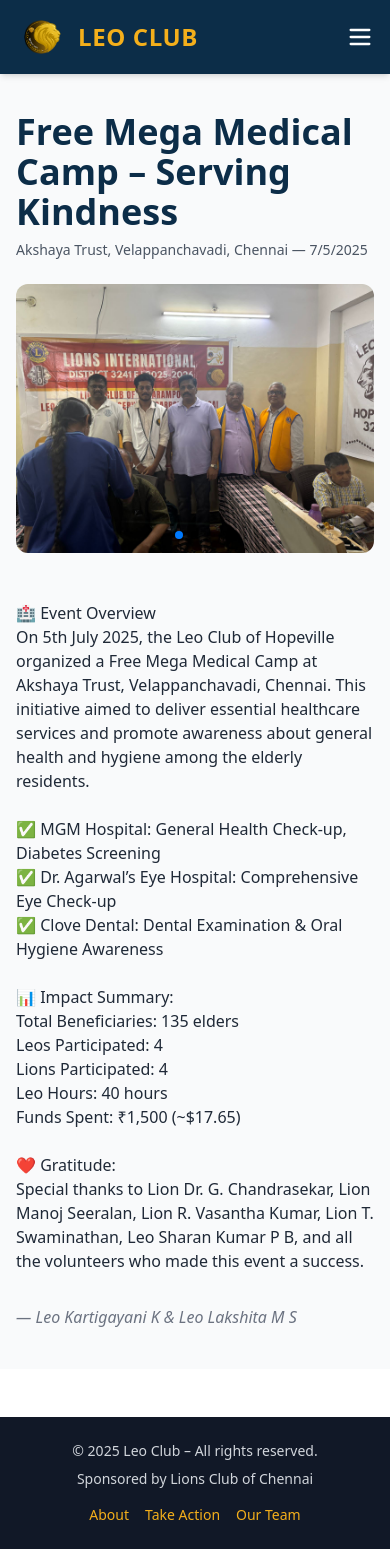
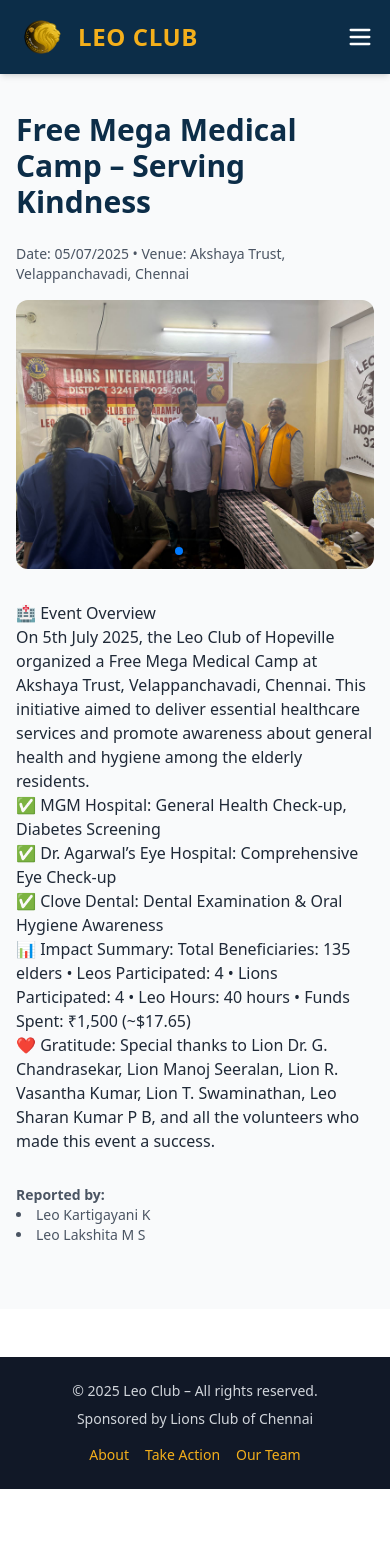
Before and after one commit to spaceathome100/leo-cub-website, a Next.js app in the folder leo-club-website/: page /impact-stories/free-mega-medical-camp in a window 390 px wide. After the commit the page ends 1489 px from the top, so only its background shows below. Built offline with nearby package versions, Linux system fonts and the light colour scheme; grey boxes are pictures that could not be loaded.

Commit message:
Patched the Impact stories page

```diff
--- a/leo-club-website/app/impact-stories/[slug]/page.tsx
+++ b/leo-club-website/app/impact-stories/[slug]/page.tsx
@@ -1,56 +1,25 @@
-"use client";
-
 import stories from "../stories";
 import { notFound } from "next/navigation";
-import Image from "next/image";
-import { Swiper, SwiperSlide } from "swiper/react";
-import { Navigation, Pagination } from "swiper/modules";
-import "swiper/css";
-import "swiper/css/navigation";
-import "swiper/css/pagination";
+import { Metadata } from "next";
+import ImpactStoryClient from "@/components/ImpactStoryClient";
 
-export default function ImpactStoryDetail({ params }: { params: { slug: string } }) {
+type Props = {
+    params: {
+        slug: string;
+    };
+};
+
+export function generateMetadata({ params }: Props): Metadata {
+    const story = stories.find((s) => s.slug === params.slug);
+    return {
+        title: story ? `${story.title} | Impact Story` : "Impact Story",
+        description: story?.description || "An inspiring community impact story",
+    };
+}
+
+export default function ImpactStoryDetail({ params }: Props) {
     const story = stories.find((s) => s.slug === params.slug);
     if (!story) return notFound();
 
-    return (
-        <main className="max-w-4xl mx-auto px-4 pt-28 pb-10">
-            <h1 className="text-4xl font-bold mb-2 text-leoBlue">{story.title}</h1>
-            <p className="text-sm text-gray-600 mb-6">
-                {story.location} — {new Date(story.date).toLocaleDateString()}
-            </p>
-
-            {/* Carousel */}
-            <div className="mb-6">
-                <Swiper
-                    spaceBetween={10}
-                    navigation
-                    pagination={{ clickable: true }}
-                    modules={[Navigation, Pagination]}
-                    className="rounded-xl overflow-hidden"
-                >
-                    {story.images.map((img, idx) => (
-                        <SwiperSlide key={idx}>
-                            <div className="relative w-full aspect-[4/3] sm:h-96 bg-white">
-                                <Image
-                                    src={img}
-                                    alt={story.title}
-                                    fill
-                                    className="object-contain bg-white"
-                                />
-                            </div>
-
-                        </SwiperSlide>
-                    ))}
-                </Swiper>
-            </div>
-
-            {/* Full Description */}
-            <article className="prose prose-lg max-w-none text-gray-800 whitespace-pre-line">
-                {story.fullText}
-            </article>
-
-            <p className="mt-8 italic text-gray-500">— {story.author}</p>
-        </main>
-    );
+    return <ImpactStoryClient story={story} />;
 }
--- a/leo-club-website/app/impact-stories/stories.ts
+++ b/leo-club-website/app/impact-stories/stories.ts
@@ -4,7 +4,7 @@ const stories = [
         title: "Hope for Little Heroes",
         location: "Childhood Cancer Hospital, Egmore",
         date: "2025-07-01",
-        author: "Leo Akshaya R G",
+        authors: ["Leo Akshaya R G"],
         description:
             "We brought smiles and support to young cancer warriors with crayons, games, and kindness. 100 children benefited from this beautiful service.",
         images: [
@@ -13,32 +13,23 @@ const stories = [
             "/impact-imgs/hope-3.jpg",
             "/impact-imgs/hope-4.jpg",
         ],
-        fullText: `
-1. Distributed Crayons and Coloring Books: We gifted each child a set of crayons and a coloring book to spark creativity and add color to their day.
-2. Engaged in Fun Games: We organized simple, joyful games to create a lively and cheerful atmosphere for the children.
-3. Heartfelt Conversations: We spent quality time talking and bonding with the children, offering them emotional comfort and companionship.
-4. Spread Positivity and Smiles: Through our presence, laughter, and kind gestures, we aimed to bring happiness, hope, and strength to these brave little warriors.
-
-🗓 Date: 1 July 2025
-🕙 Time: 10:30 AM – 12:30 PM
-📍 Venue: Childhood Cancer Hospital, Egmore
-🎯 Cause: Childhood cancer and humanitarian service
-
-👧 Total Beneficiaries: 100 children
-🧑‍🤝‍🧑 Leos Participated: 13
-⏱ Leo Hours: 26 hours
-💸 Funds Spent: ₹3000
-– 50 pairs of surgical gloves – ₹400
-– 130 crayons – ₹1300
-– 130 colouring books – ₹1300
-    `,
+        content: [
+            "Distributed Crayons and Coloring Books: We gifted each child a set of crayons and a coloring book to spark creativity and add color to their day.",
+            "Engaged in Fun Games: We organized simple, joyful games to create a lively and cheerful atmosphere for the children.",
+            "Heartfelt Conversations: We spent quality time talking and bonding with the children, offering them emotional comfort and companionship.",
+            "Spread Positivity and Smiles: Through our presence, laughter, and kind gestures, we aimed to bring happiness, hope, and strength to these brave little warriors.",
+            "🗓 Date: 1 July 2025 • 🕙 Time: 10:30 AM – 12:30 PM",
+            "📍 Venue: Childhood Cancer Hospital, Egmore • 🎯 Cause: Childhood cancer and humanitarian service",
+            "👧 Total Beneficiaries: 100 children • 🧑‍🤝‍🧑 Leos Participated: 13 • ⏱ Leo Hours: 26 hours",
+            "💸 Funds Spent: ₹3000 – 50 pairs of surgical gloves – ₹400 • 130 crayons – ₹1300 • 130 colouring books – ₹1300",
+        ],
     },
     {
         slug: "free-mega-medical-camp",
         title: "Free Mega Medical Camp – Serving Kindness",
         location: "Akshaya Trust, Velappanchavadi, Chennai",
         date: "2025-07-05",
-        author: "Leo Kartigayani K & Leo Lakshita M S",
+        authors: ["Leo Kartigayani K", "Leo Lakshita M S"],
         description:
             "We provided free general, dental, and eye checkups to 135 elders with support from top hospitals. A true act of community kindness.",
         images: [
@@ -46,54 +37,38 @@ const stories = [
             "/impact-imgs/medical-2.jpg",
             "/impact-imgs/medical-3.jpg",
         ],
-        fullText: `
-🏥 Event Overview
-On 5th July 2025, the Leo Club of Hopeville organized a Free Mega Medical Camp at Akshaya Trust, Velappanchavadi, Chennai. This initiative aimed to deliver essential healthcare services and promote awareness about general health and hygiene among the elderly residents.
+        content: [
+            "🏥 Event Overview",
 
-✅ MGM Hospital: General Health Check-up, Diabetes Screening
-✅ Dr. Agarwal’s Eye Hospital: Comprehensive Eye Check-up
-✅ Clove Dental: Dental Examination & Oral Hygiene Awareness
-
-📊 Impact Summary:
-Total Beneficiaries: 135 elders
-Leos Participated: 4
-Lions Participated: 4
-Leo Hours: 40 hours
-Funds Spent: ₹1,500 (~$17.65)
-
-❤️ Gratitude:
-Special thanks to Lion Dr. G. Chandrasekar, Lion Manoj Seeralan, Lion R. Vasantha Kumar, Lion T. Swaminathan, Leo Sharan Kumar P B, and all the volunteers who made this event a success.
-    `,
+            "On 5th July 2025, the Leo Club of Hopeville organized a Free Mega Medical Camp at Akshaya Trust, Velappanchavadi, Chennai. This initiative aimed to deliver essential healthcare services and promote awareness about general health and hygiene among the elderly residents.",
+            "✅ MGM Hospital: General Health Check-up, Diabetes Screening",
+            "✅ Dr. Agarwal’s Eye Hospital: Comprehensive Eye Check-up",
+            "✅ Clove Dental: Dental Examination & Oral Hygiene Awareness",
+            "📊 Impact Summary: Total Beneficiaries: 135 elders • Leos Participated: 4 • Lions Participated: 4 • Leo Hours: 40 hours • Funds Spent: ₹1,500 (~$17.65)",
+            "❤️ Gratitude: Special thanks to Lion Dr. G. Chandrasekar, Lion Manoj Seeralan, Lion R. Vasantha Kumar, Lion T. Swaminathan, Leo Sharan Kumar P B, and all the volunteers who made this event a success.",
+        ],
     },
     {
         slug: "walk-for-plastic",
         title: "Walk for Plastic – Clean Environment Drive 2025",
         location: "Tower Park, Anna Nagar, Chennai",
         date: "2025-07-06",
-        author: "Leo Shrenica Chawda A",
+        authors: ["Leo Shrenica Chawda A"],
         description:
             "A community-driven plastic clean-up where 12 kg of plastic was collected to promote environmental responsibility and awareness.",
         images: [
             "/impact-imgs/plastic-1.jpg",
             "/impact-imgs/plastic-2.jpg",
+            "/impact-imgs/plastic-3.jpg",
         ],
-        fullText: `
-🌍 Walk for Plastic – Clean Environment Drive 2025
-On 6th July 2025, from 7:30 AM to 10:00 AM, the Leo Club of Hopeville held the “Walk for Plastic” at Anna Nagar Tower Park. As part of the LEO Global Environment Focus, volunteers collected 12 kg of plastic waste and raised awareness on plastic pollution.
-
-📍 Location: Tower Park, Anna Nagar
-🗓 Date: 6 July 2025
-🕘 Time: 7:30 AM – 10:00 AM
-🗑 Plastic Collected: 12 kg
-
-👥 Beneficiaries: 220 people
-🧍 Leos: 4
-🙋 Volunteers: 35
-⏱ Leo Hours: 10
-💸 Funds Spent: ₹400
-
-🤝 Thanks to every Leo, volunteer, and community worker who made a difference. Together we stepped up for the planet.
-    `,
+        content: [
+            "🌍 Walk for Plastic – Clean Environment Drive 2025",
+            "",
+            "On 6th July 2025, from 7:30 AM to 10:00 AM, the Leo Club of Hopeville held the “Walk for Plastic” at Anna Nagar Tower Park. As part of the LEO Global Environment Focus, volunteers collected 12 kg of plastic waste and raised awareness on plastic pollution.",
+            "📍 Location: Tower Park, Anna Nagar • 🗓 Date: 6 July 2025 • 🕘 Time: 7:30 AM – 10:00 AM • 🗑 Plastic Collected: 12 kg",
+            "👥 Beneficiaries: 220 people • 🧍 Leos: 4 • 🙋 Volunteers: 35 • ⏱ Leo Hours: 10 • 💸 Funds Spent: ₹400",
+            "🤝 Thanks to every Leo, volunteer, and community worker who made a difference. Together we stepped up for the planet.",
+        ],
     },
 ];
 
--- /dev/null
+++ b/leo-club-website/components/ImpactStoryClient.tsx
@@ -0,0 +1,87 @@
+"use client";
+
+import Image from "next/image";
+import { Swiper, SwiperSlide } from "swiper/react";
+import { Navigation, Pagination } from "swiper/modules";
+import "swiper/css";
+import "swiper/css/navigation";
+import "swiper/css/pagination";
+
+function formatDate(dateStr: string) {
+    const date = new Date(dateStr);
+    const day = date.getDate().toString().padStart(2, "0");
+    const month = (date.getMonth() + 1).toString().padStart(2, "0");
+    const year = date.getFullYear();
+    return `${day}/${month}/${year}`;
+}
+
+type Story = {
+    title: string;
+    date: string;
+    location: string;
+    images: string[];
+    content?: string[];  // Make optional
+    authors?: string[];
+};
+
+export default function ImpactStoryClient({ story }: { story: Story }) {
+    return (
+        <main className="max-w-4xl mx-auto px-4 pt-28 pb-16">
+            <h1 className="text-3xl sm:text-4xl font-bold text-leoBlue mb-6">{story.title}</h1>
+
+            <p className="text-gray-600 mb-4 text-sm">
+                <span className="font-medium">Date:</span> {formatDate(story.date)} •{" "}
+                <span className="font-medium">Venue:</span> {story.location}
+            </p>
+
+            {/* Image Carousel */}
+            {Array.isArray(story.images) && story.images.length > 0 && (
+                <Swiper
+                    navigation
+                    pagination={{ clickable: true }}
+                    modules={[Navigation, Pagination]}
+                    className="rounded-xl overflow-hidden mb-8"
+                >
+                    {story.images.map((img: string, idx: number) => (
+                        <SwiperSlide key={idx}>
+                            <div className="relative w-full aspect-[4/3] sm:h-96 bg-white">
+                                <Image
+                                    src={img}
+                                    alt={`Image ${idx + 1} for ${story.title}`}
+                                    fill
+                                    className="object-contain bg-white"
+                                    sizes="100vw"
+                                    priority={idx === 0}
+                                />
+                            </div>
+                        </SwiperSlide>
+                    ))}
+                </Swiper>
+            )}
+
+            {/* Full Story Content */}
+            {Array.isArray(story.content) && story.content.length > 0 ? (
+                <div className="prose prose-lg max-w-none text-gray-800">
+                    {story.content.map((para: string, idx: number) =>
+                        para.trim() === "" ? <br key={idx} /> : <p key={idx}>{para}</p>
+                    )}
+                </div>
+
+            ) : (
+                <p className="text-gray-600 italic mt-4">No story content available.</p>
+            )}
+
+            {/* Optional: Authors */}
+            {Array.isArray(story.authors) && story.authors.length > 0 && (
+                <div className="mt-8 text-sm text-gray-600">
+                    <p className="font-semibold">Reported by:</p>
+                    <ul className="list-disc list-inside">
+                        {story.authors.map((author: string, idx: number) => (
+                            <li key={idx}>{author}</li>
+                        ))}
+                    </ul>
+                </div>
+            )}
+        </main>
+    );
+}
```
Also changed, not shown: leo-club-website/public/impact-imgs/plastic-2.jpg (added), leo-club-website/public/impact-imgs/plastic-3.jpg (added).
